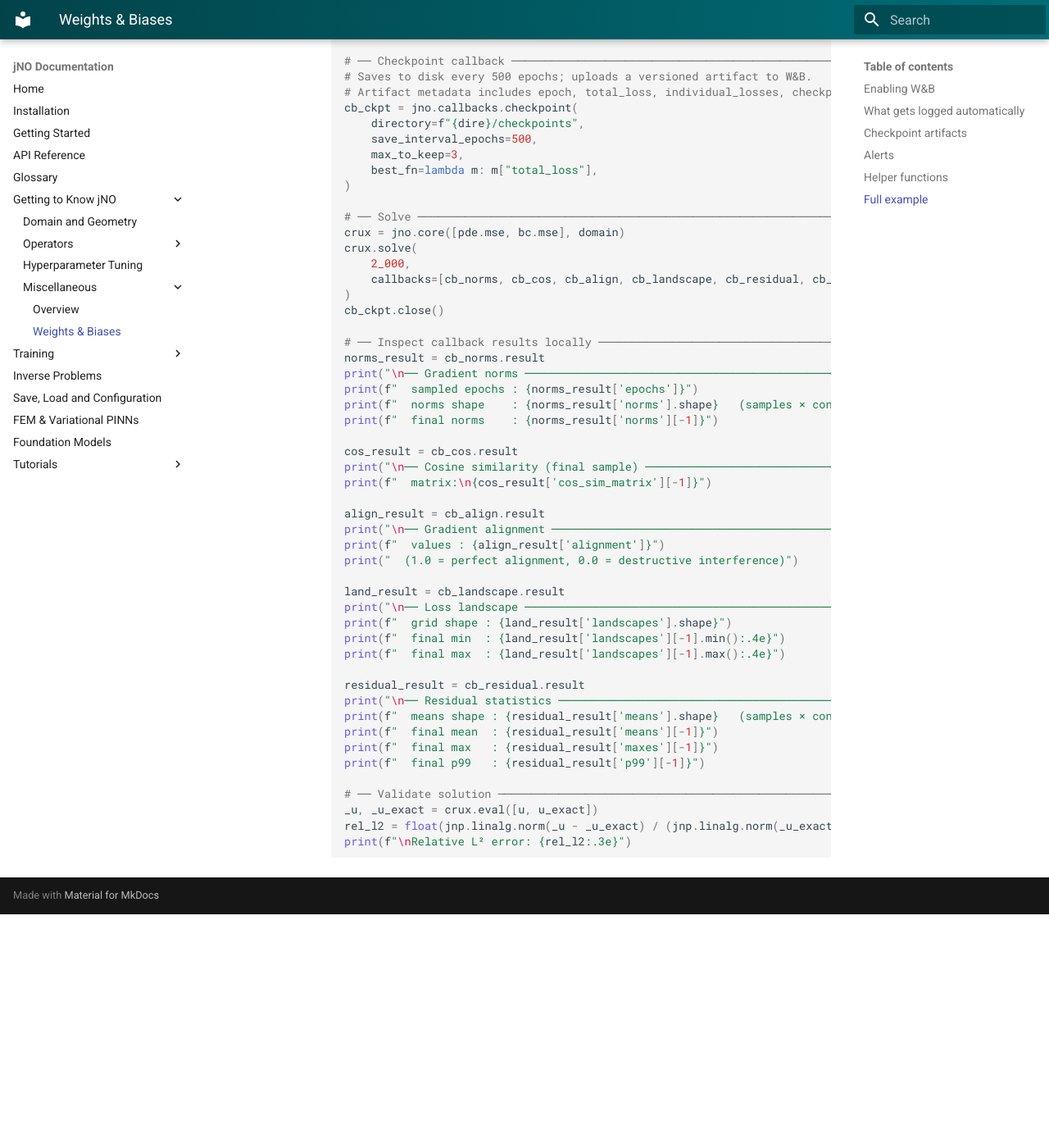
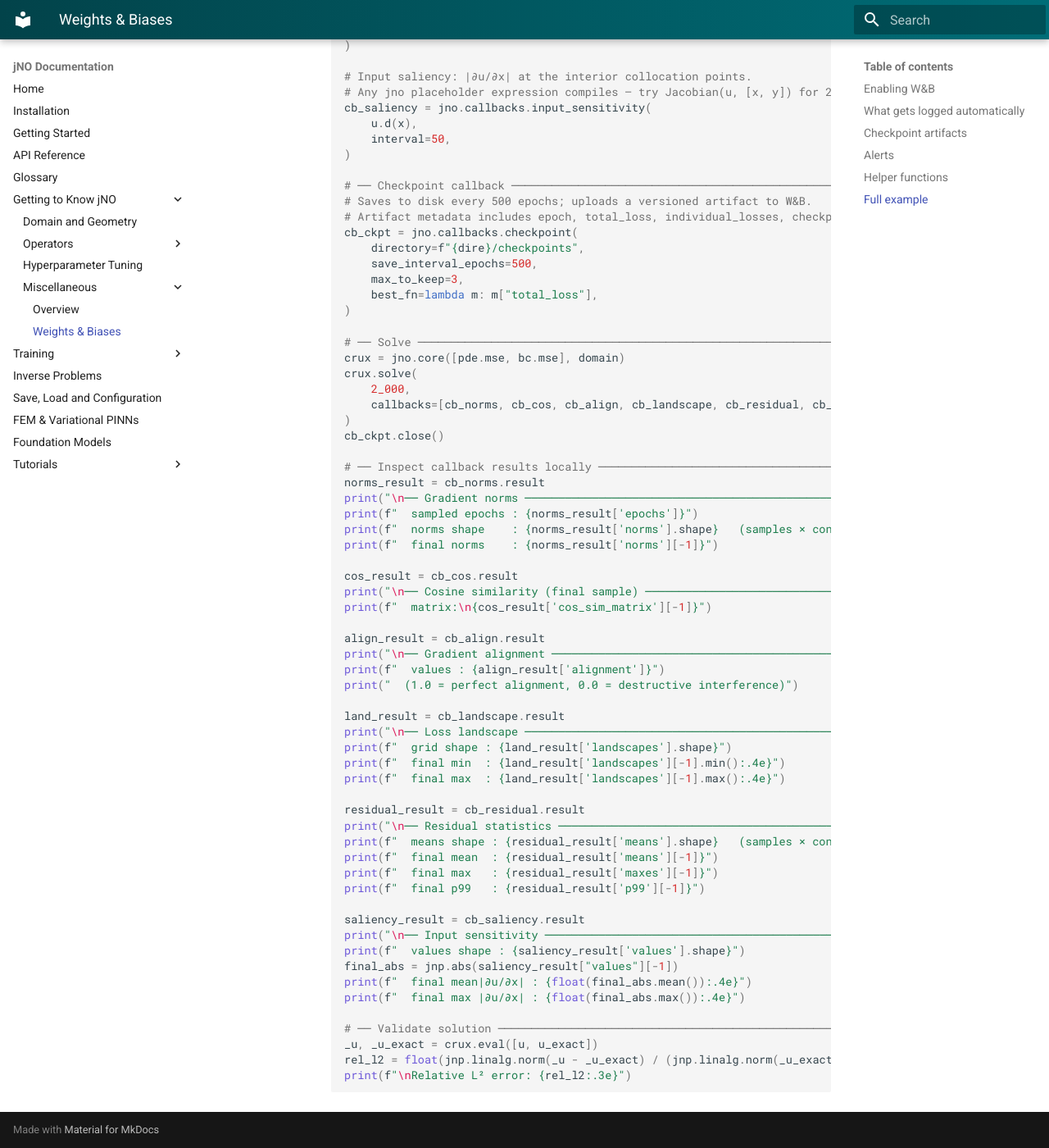
Before and after one commit to FhG-IISB/jNO, an MkDocs documentation site: the page built from docs/misc/wandb.md, in a window 1280 px wide and 1400 px high, scrolled down 4488 px. Shown: the whole window at 82% size. Built offline with MkDocs 1.6.1 and Material for MkDocs 9.7.7, drawn with Linux system fonts in a browser that asks for light colours; before the commit the page ends 5603 px from its top, so only the background shows below that; some of the changed text lies outside the part shown.

Commit message:
Add InputSensitivityCallback tests, docs, and tutorial
Adds the unit + integration tests, docs section, and tutorial entry for
the input sensitivity / saliency callback combined in the previous commit.

````diff
--- a/docs/training/explainability.md
+++ b/docs/training/explainability.md
@@ -112,6 +112,33 @@
 
 ---
 
+## Input sensitivity / saliency
+
+```python
+cb = jno.callbacks.input_sensitivity(u.d(x), interval=100)
+crux.solve(5000, callbacks=[cb])
+
+values = cb.result["values"]    # (n_samples, *expr_shape)
+```
+
+Evaluates an arbitrary jno placeholder expression at the training collocation points and records its value every `interval` outer steps. The intended use is *input-gradient saliency* — for a scalar network output $u$ and a coordinate variable $x$, $\partial u/\partial x$ measures how strongly the network response at a given point depends on that input dimension. High-magnitude regions are where small input perturbations produce large output changes (the PINN analogue of the class-saliency map of [Simonyan, Vedaldi & Zisserman, 2014](https://arxiv.org/abs/1312.6034), Sec. 3).
+
+Common expressions to pass:
+
+| Expression                       | Meaning                                              |
+|----------------------------------|------------------------------------------------------|
+| `u.d(x)`                         | $\partial u/\partial x$ — scalar per point           |
+| `jno.Jacobian(u, [x, y])`        | full input Jacobian — shape `(N, 2)` for 2-D inputs  |
+| `u.d(x)**2 + u.d(y)**2`          | squared $\lvert\nabla u\rvert^2$ as a scalar field   |
+
+Any composite expression compiles, because the callback uses the same `TraceCompiler.compile_multi_expression` pathway that the solver uses for constraints and trackers.
+
+W&B keys: `explainability/saliency/{mean_abs,max_abs,std_abs}`, `.../histogram` (image)
+
+Reference: input-gradient saliency — Sec. 3 of [[1312.6034](https://arxiv.org/abs/1312.6034)] (Simonyan et al., 2014).
+
+---
+
 ## Loss landscape
 
 ```python
--- a/docs/tutorial_examples/09_wandb/wandb_integration.py
+++ b/docs/tutorial_examples/09_wandb/wandb_integration.py
@@ -17,6 +17,7 @@
 * GradientAlignmentCallback    — total alignment scalar ‖Σgᵢ‖ / Σ‖gᵢ‖
 * LossLandscapeCallback        — 2-D loss landscape around current params
 * ResidualStatsCallback        — per-constraint residual mean/std/max/p99 + histogram
+* InputSensitivityCallback     — |∂u/∂x| at collocation points (saliency)
 * CheckpointCallback           — periodic Orbax save + W&B artifact upload
 
 Run this script directly to see all metrics appear in your W&B dashboard
@@ -92,6 +93,13 @@
     interval=50,
 )
 
+# Input saliency: |∂u/∂x| at the interior collocation points.
+# Any jno placeholder expression compiles — try Jacobian(u, [x, y]) for 2-D problems.
+cb_saliency = jno.callbacks.input_sensitivity(
+    u.d(x),
+    interval=50,
+)
+
 # ── Checkpoint callback ────────────────────────────────────────────────────────
 # Saves to disk every 500 epochs; uploads a versioned artifact to W&B.
 # Artifact metadata includes epoch, total_loss, individual_losses, checkpoint_dir.
@@ -106,7 +114,7 @@
 crux = jno.core([pde.mse, bc.mse], domain)
 crux.solve(
     2_000,
-    callbacks=[cb_norms, cb_cos, cb_align, cb_landscape, cb_residual, cb_ckpt],
+    callbacks=[cb_norms, cb_cos, cb_align, cb_landscape, cb_residual, cb_saliency, cb_ckpt],
 )
 cb_ckpt.close()
 
@@ -139,6 +147,13 @@
 print(f"  final max   : {residual_result['maxes'][-1]}")
 print(f"  final p99   : {residual_result['p99'][-1]}")
 
+saliency_result = cb_saliency.result
+print("\n── Input sensitivity ─────────────────────────────────────────────────")
+print(f"  values shape : {saliency_result['values'].shape}")
+final_abs = jnp.abs(saliency_result["values"][-1])
+print(f"  final mean|∂u/∂x| : {float(final_abs.mean()):.4e}")
+print(f"  final max |∂u/∂x| : {float(final_abs.max()):.4e}")
+
 # ── Validate solution ──────────────────────────────────────────────────────────
 _u, _u_exact = crux.eval([u, u_exact])
 rel_l2 = float(jnp.linalg.norm(_u - _u_exact) / (jnp.linalg.norm(_u_exact) + 1e-8))
````
Also changed, not shown: 2 other files.
